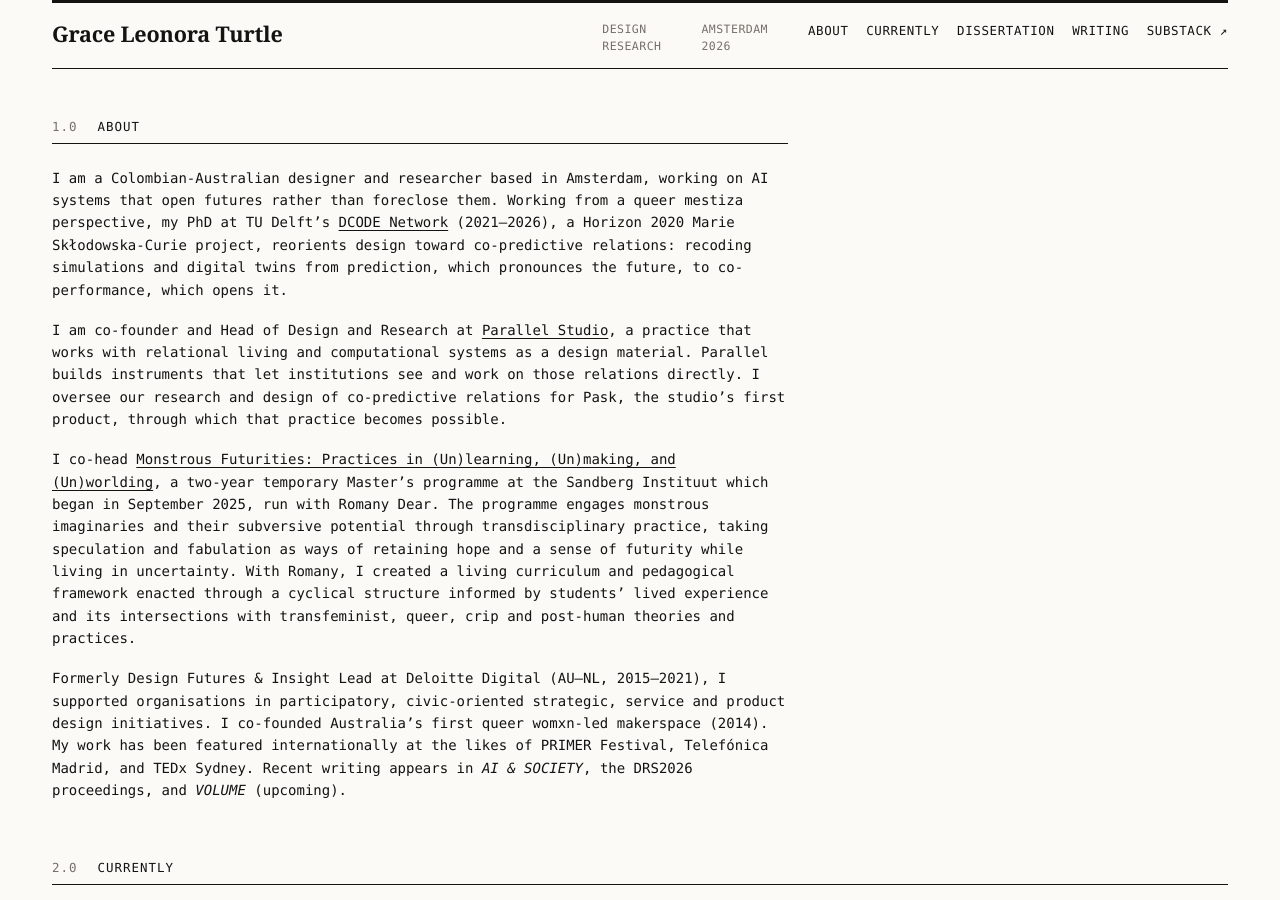
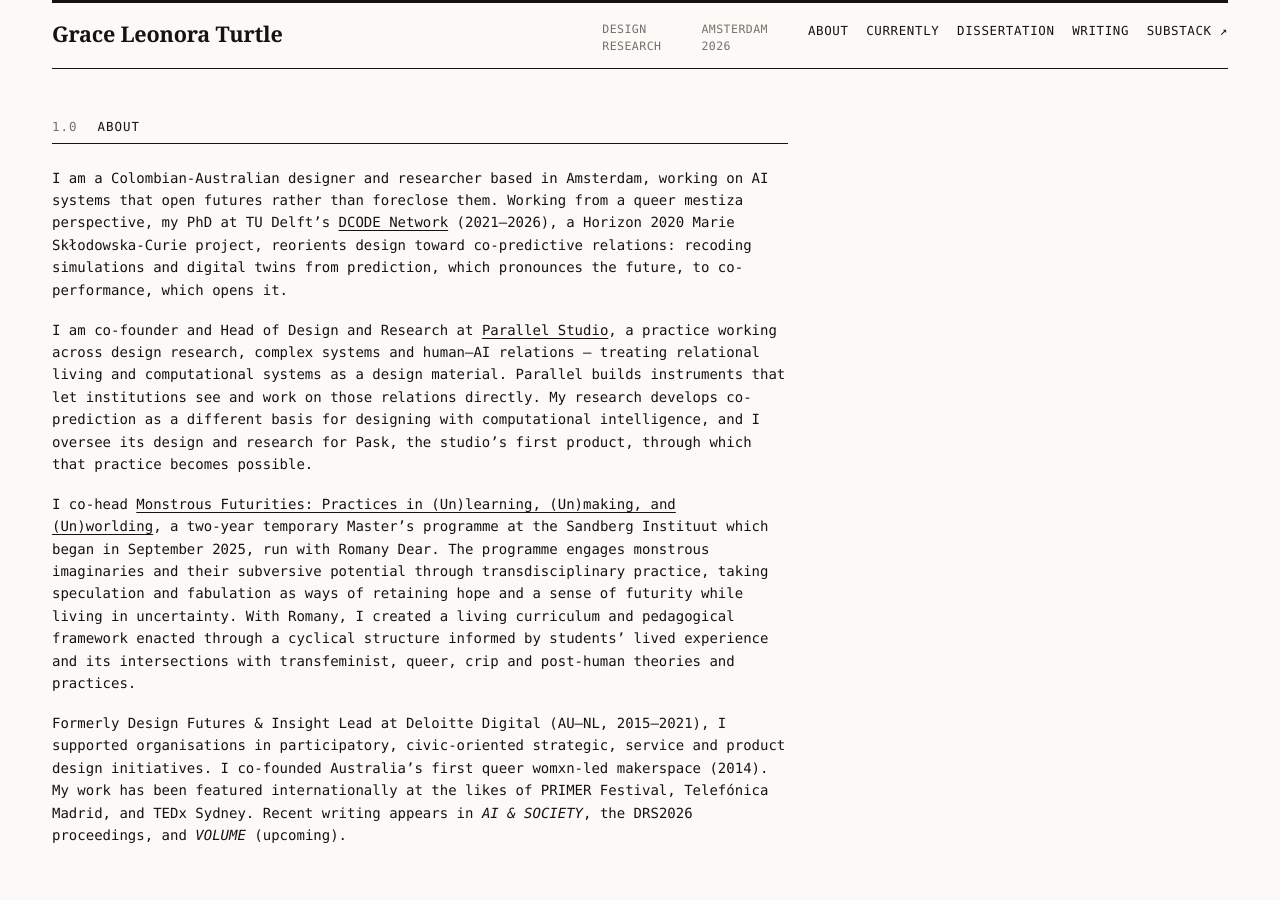
Before and after one commit to graceleonora/graceleonora.github.io, a Jekyll site: the page built from index.md, in a window 1280 px wide and 900 px high. Built offline with Jekyll 4.4.1, drawn with Linux system fonts in a browser that asks for light colours.

Commit message:
Bio: integrate design research, complex systems and co-prediction framing under Parallel
Co-Authored-By: Claude Opus 5 <noreply@anthropic.com>

```diff
--- a/index.md
+++ b/index.md
@@ -8,7 +8,7 @@ permalink: /
 
 I am a Colombian-Australian designer and researcher based in Amsterdam, working on AI systems that open futures rather than foreclose them. Working from a queer mestiza perspective, my PhD at TU Delft's [DCODE Network]({{ site.dcode_url }}) (2021–2026), a Horizon 2020 Marie Skłodowska-Curie project, reorients design toward co-predictive relations: recoding simulations and digital twins from prediction, which pronounces the future, to co-performance, which opens it.
 
-I am co-founder and Head of Design and Research at [Parallel Studio]({{ site.parallel_url }}), a practice that works with relational living and computational systems as a design material. Parallel builds instruments that let institutions see and work on those relations directly. I oversee our research and design of co-predictive relations for Pask, the studio's first product, through which that practice becomes possible.
+I am co-founder and Head of Design and Research at [Parallel Studio]({{ site.parallel_url }}), a practice working across design research, complex systems and human–AI relations — treating relational living and computational systems as a design material. Parallel builds instruments that let institutions see and work on those relations directly. My research develops co-prediction as a different basis for designing with computational intelligence, and I oversee its design and research for Pask, the studio's first product, through which that practice becomes possible.
 
 I co-head [Monstrous Futurities: Practices in (Un)learning, (Un)making, and (Un)worlding]({{ site.monstrous_url }}), a two-year temporary Master's programme at the Sandberg Instituut which began in September 2025, run with Romany Dear. The programme engages monstrous imaginaries and their subversive potential through transdisciplinary practice, taking speculation and fabulation as ways of retaining hope and a sense of futurity while living in uncertainty. With Romany, I created a living curriculum and pedagogical framework enacted through a cyclical structure informed by students' lived experience and its intersections with transfeminist, queer, crip and post-human theories and practices.
 
```
